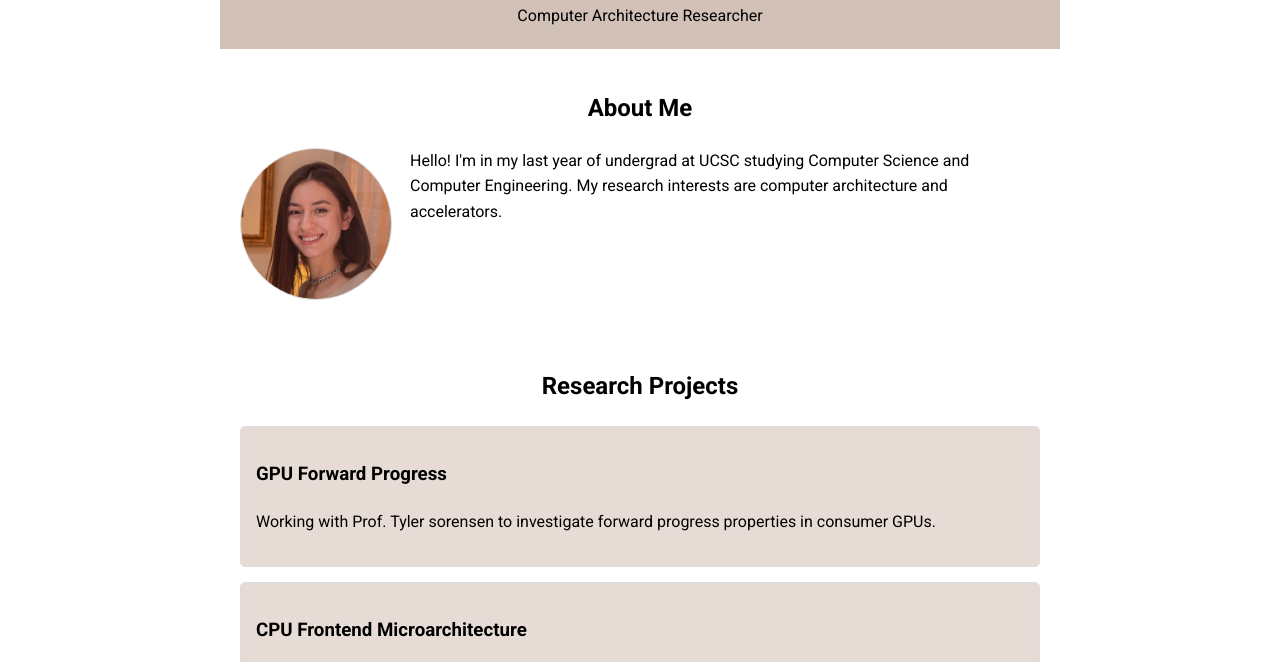
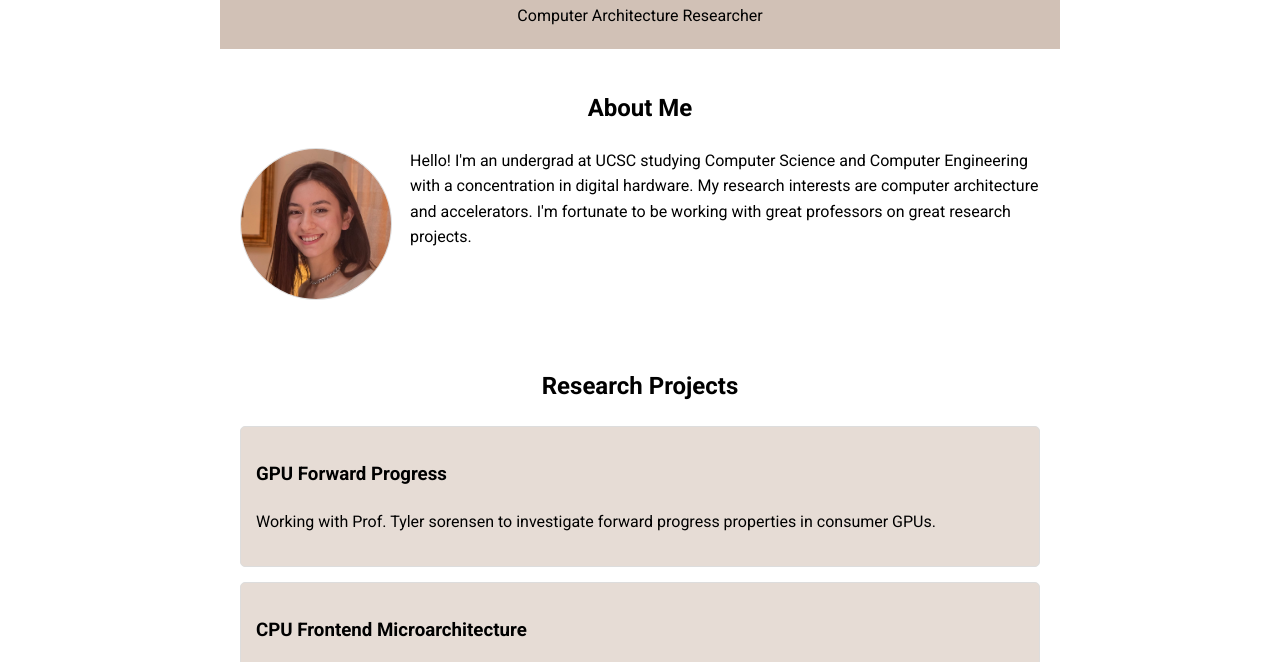
Before and after one commit to naomirehman1008/website, a plain HTML site: page index.html in a window 1280 px wide. Shown: the part 126-788 px from the top of the page. Drawn offline with Linux system fonts and the light colour scheme; a script that the page names is missing.

Commit message:
Update index.html

```diff
--- a/index.html
+++ b/index.html
@@ -30,7 +30,7 @@
                 </div>
                 <div id="about-text">
                     <p>
-                        Hello! I'm in my last year of undergrad at UCSC studying Computer Science and Computer Engineering. My research interests are computer architecture and accelerators.
+                        Hello! I'm an undergrad at UCSC studying Computer Science and Computer Engineering with a concentration in digital hardware. My research interests are computer architecture and accelerators. I'm fortunate to be working with great professors on great research projects.
                     </p>
                 </div>
             </div>
```
